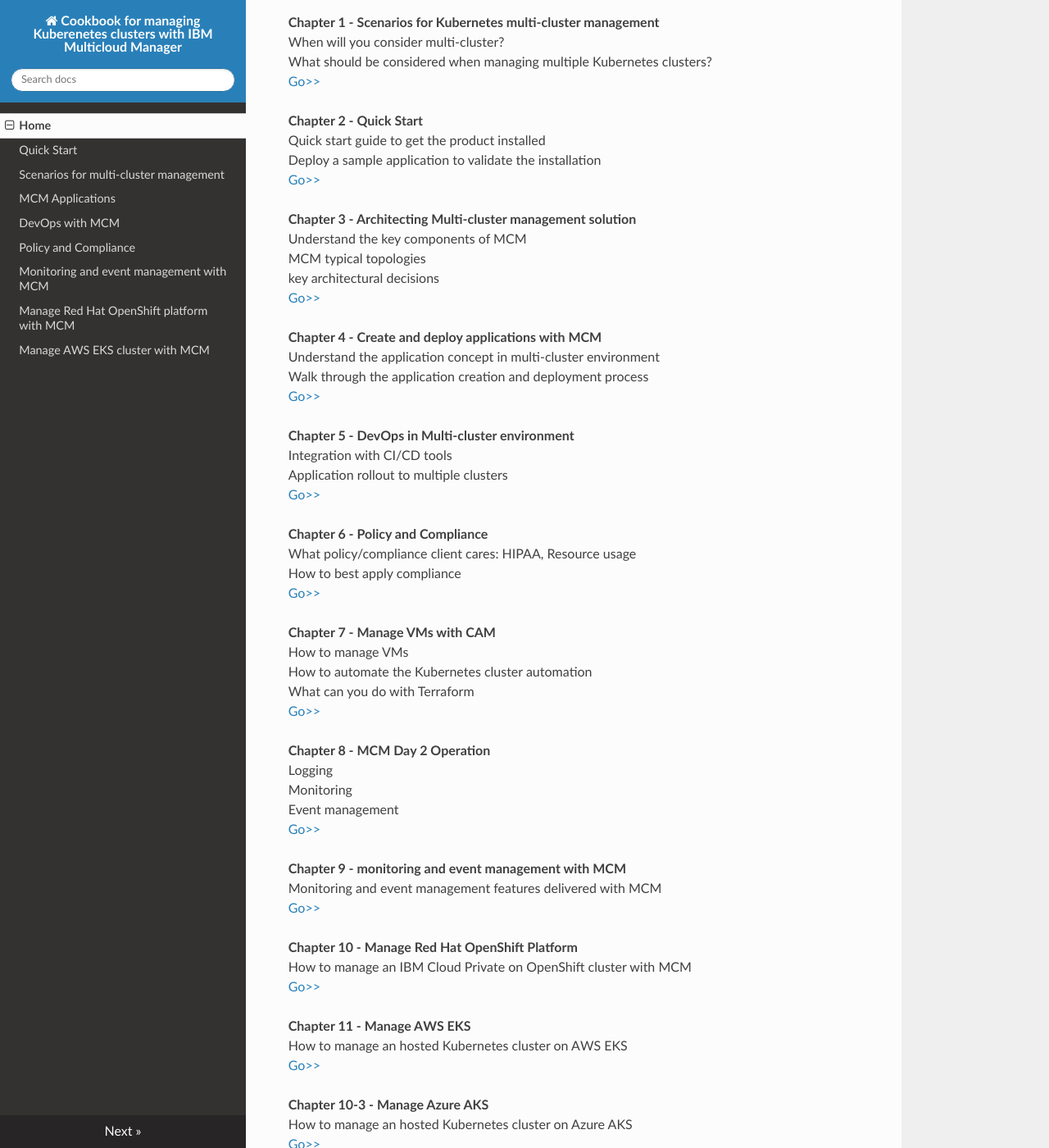
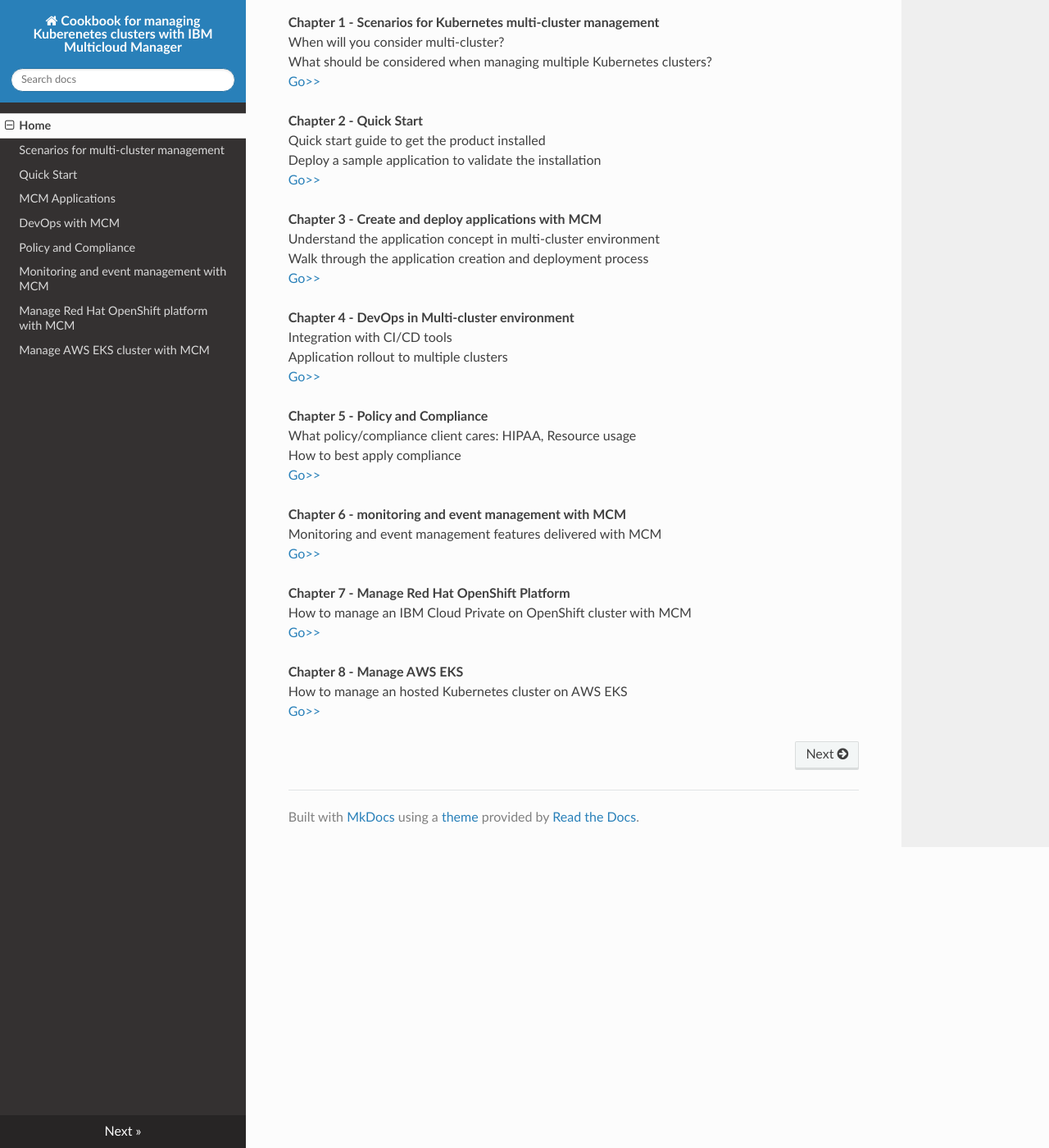
Before and after one commit to ibm-cloud-architecture/kubernetes-multicloud-management, an MkDocs documentation site: the page built from docs/index.md, in a window 1280 px wide and 1400 px high, scrolled down 730 px. Shown: the whole window at 82% size. Built offline with MkDocs 1.6.1, drawn with Linux system fonts in a browser that asks for light colours; nearby versions of some CDN libraries.

Commit message:
- Updated some document references and commented out others

```diff
--- a/docs/index.md
+++ b/docs/index.md
@@ -16,51 +16,59 @@
 Deploy a sample application to validate the installation
 [Go>>](quickstart.md)
 
+<!--
 **Chapter 3 - Architecting Multi-cluster management solution**
 Understand the key components of MCM
 MCM typical topologies
 key architectural decisions
 [Go>>](solutionarchitecture.md)
+-->
 
-**Chapter 4 - Create and deploy applications with MCM**
+**Chapter 3 - Create and deploy applications with MCM**
 Understand the application concept in multi-cluster environment
 Walk through the application creation and deployment process
-[Go>>](applications-mcm.md)
+[Go>>](mcm-applications.md)
 
-**Chapter 5 - DevOps in Multi-cluster environment**
+**Chapter 4 - DevOps in Multi-cluster environment**
 Integration with CI/CD tools
 Application rollout to multiple clusters
 [Go>>](mcm-devops.md)
 
-**Chapter 6 - Policy and Compliance**
+**Chapter 5 - Policy and Compliance**
 What policy/compliance client cares: HIPAA, Resource usage
 How to best apply compliance
 [Go>>](policy.md)
 
+<!--
 **Chapter 7 - Manage VMs with CAM**
 How to manage VMs
 How to automate the Kubernetes cluster automation
 What can you do with Terraform
 [Go>>](cam-integration.md)
+-->
 
+<!--
 **Chapter 8 - MCM Day 2 Operation**
 Logging
 Monitoring
 Event management
 [Go>>](day2operation.md)
+-->
 
-**Chapter 9 - monitoring and event management with MCM**
+**Chapter 6 - monitoring and event management with MCM**
 Monitoring and event management features delivered with MCM
 [Go>>](mcm-monitoring-event-management.md)
 
-**Chapter 10 - Manage Red Hat OpenShift Platform**
+**Chapter 7 - Manage Red Hat OpenShift Platform**
 How to manage an IBM Cloud Private on OpenShift cluster with MCM
 [Go>>](mcm-openshift.md)
 
-**Chapter 11 - Manage AWS EKS**
+**Chapter 8 - Manage AWS EKS**
 How to manage an hosted Kubernetes cluster on AWS EKS
 [Go>>](mcm-eks.md)
 
+<!--
 **Chapter 10-3 - Manage Azure AKS**
 How to manage an hosted Kubernetes cluster on Azure AKS
 [Go>>](mcm-aks.md)
+-->
--- a/mkdocs.yml
+++ b/mkdocs.yml
@@ -1,9 +1,8 @@
 site_name: Cookbook for managing Kuberenetes clusters with IBM Multicloud Manager
 nav:
   - Home: index.md
+  - Scenarios for multi-cluster management: multicloud_scenarios.md
   - Quick Start: quickstart.md
-  - Scenarios for multi-cluster management: multicloud_scenarios.md
-  #- Quick Start: quickstart.md
   #- Architecting MCM Solution: solutionarchitecture.md
   - MCM Applications: mcm-applications.md
   - DevOps with MCM: mcm-devops.md
```
